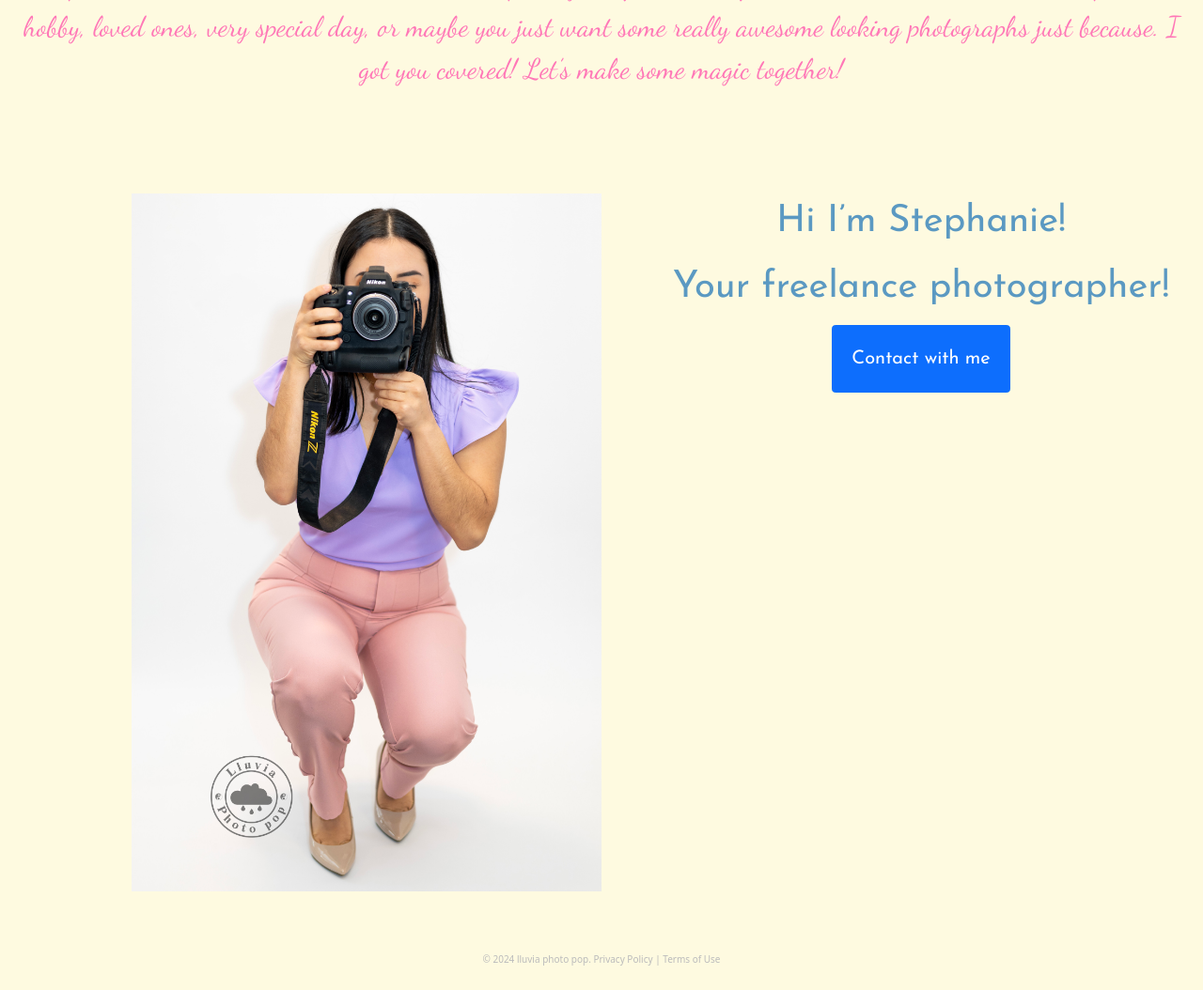
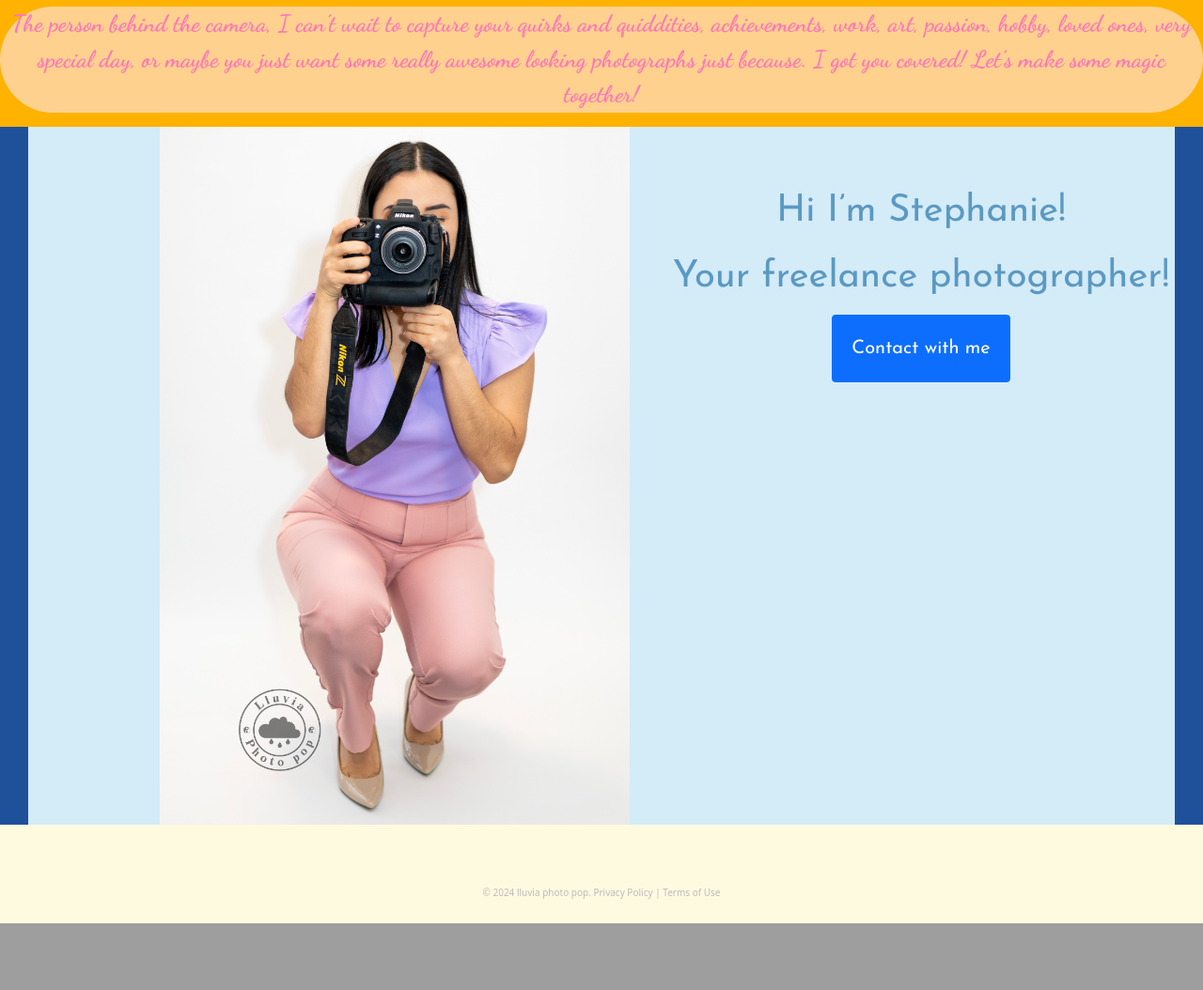
Before and after one commit to Gissela25/lluvia-photopop, a PHP site: page / in a window 1280 px wide. Shown: the part 1806-2860 px from the top of the page at 94% size. After the commit the page ends 2789 px from the top, so only its background shows below. Run offline with PHP 8.4, Linux system fonts and the light colour scheme; some web fonts are replaced.

Commit message:
update-sections

```diff
--- a/assets/css/style.css
+++ b/assets/css/style.css
@@ -6,6 +6,11 @@
     --acua-paleta: #5B99C2;
     --vesh-paleta: #FEFAE0;
     --morado-paleta: #9932cc;
+    --anaranjado-paleta: #FFD18E;
+    --amarillo-oscuro:#1F509A;
+    --celeste: #D4EBF8;
+    --morado-claro: #F5EFFF;
+    --anaranjado-oscuro: #FFB200;
 }
 
 
@@ -131,6 +136,27 @@ ul {
     font-size: 2rem;
 }
 
+.bg-anaranjado{
+    background-color: var(--anaranjado-paleta);
+    border-radius: 8rem;
+}
+
+.bg-anaranjado-oscuro{
+    background-color: var(--anaranjado-oscuro);
+}
+
+.bg-celeste{
+    background-color: var(--amarillo-oscuro);
+}
+
+.bg-grisclaro{
+    background-color: var(--celeste);
+}
+
+.bg-morado-claro{
+    background-color: var(--morado-claro);
+}
+
 @media (min-width: 480px) {
 .contenedor{
     max-width: 90rem;
@@ -138,7 +164,7 @@ ul {
 }
 }
 
-@media (max-width: 919px) {
+@media (max-width: 1019px) {
 
     .color-bg-grid-principal{
         background-color: var(--morado-paleta);
@@ -164,10 +190,12 @@ ul {
     .home-final p{
         font-size: 3rem;
     }
+
+
 }
 
 
-@media (min-width: 920px) {
+@media (min-width: 1020px) {
 
     .nav-logo {
         position: relative;
@@ -210,7 +238,7 @@ ul {
 
 .grid-derecho{
     display: flex;
-    justify-content: space-between;
+    justify-content: space-around;
 }
 .grid-item1{
     width: 20rem; /* Ancho fijo */
@@ -227,7 +255,7 @@ ul {
 }
 
 .grid-item3{
-    width: 43rem; /* Ancho fijo */
+    width: 46rem; /* Ancho fijo */
   height: 38rem; /* Alto fijo */
   object-fit: cover; /* Ajusta la imagen para que no se deforme */
 }
@@ -273,7 +301,6 @@ ul {
     display: block;
     align-items: center;
     margin-left: 4rem;
-    margin-top: 8rem;
 }
 
 .home-final p{
--- a/index.html
+++ b/index.html
@@ -41,8 +41,8 @@
       </section>
     </head>
 
-    <main class="contenedor centrar my-5 px-2 contenido-principal font-Josefin">
-      <h3 class="fw-bold text-center">
+    <main class="centrar contenido-principal font-Josefin">
+      <h3 class="fw-bold text-center mt-4">
         Jasper, IN based freelance photographer, available to travel
       </h3>
       <h4 class="my-4 fw-bold text-center px-5">
@@ -50,7 +50,9 @@
         those fragments and cherish them forever!
       </h4>
 
-      <section class="color-bg-grid-principal grid-principal px-3">
+      <section class="color-bg-grid-principal grid-principal px-3 py-5">
+        <div class="bg-morado-claro p-4">
+          <div class="contenedor">
             <div class="grid-izquierdo">
               <img
                 class="grid-item1"
@@ -89,43 +91,49 @@
             </div>
 
             <h4 class="mt-5 text-center font-dancing fs-1">
-          High quality photography for a wide variety of needs, from creative
-          portraits, couples, family, children, friends, Seniors, graduates, to
-          live music events, branding, parties and more. Don’t hesitate to
-          contact me with any questions or for more information.
+              High quality photography for a wide variety of needs, from
+              creative portraits, couples, family, children, friends, Seniors,
+              graduates, to live music events, branding, parties and more. Don’t
+              hesitate to contact me with any questions or for more information.
             </h4>
+          </div>
+        </div>
       </section>
     </main>
 
-    <section class="container layout-inferior grid-derecho">
+    <section class="bg-anaranjado-oscuro py-2 pt-4">
+      <div class="container layout-inferior grid-derecho">
         <img src="./assets/img/home-page-grid7.jpg" alt="" />
         <img src="./assets/img/home-page-grid8.jpg" alt="" />
         <img src="./assets/img/home-page-grid9.jpg" alt="" />
-    </section>
+      </div>
 
-    <section class="container-fluid text-center fs-2 my-5">
-      <p class="font-dancing">
+      <div class="container-fluid text-center mt-5 bg-anaranjado">
+        <p class="font-dancing fw-bold fs-1 mx-2">
           The person behind the camera, I can’t wait to capture your quirks and
           quiddities, achievements, work, art, passion, hobby, loved ones, very
           special day, or maybe you just want some really awesome looking
           photographs just because. I got you covered! Let’s make some magic
           together!
         </p>
+      </div>
     </section>
 
-    <section class="home-layout-final grid-derecho">
+    <section class="bg-celeste">
+      <div class="home-layout-final grid-derecho bg-grisclaro mx-5">
         <div class="home-final">
           <img src="./assets/img/yo.jpg" alt="" />
         </div>
-      <div class="home-final text-center">
-        <p class="font-Josefin">Hi I’m Stephanie!</p>
+        <div class="home-final text-center mt-5">
+          <p class="font-Josefin mt-5">Hi I’m Stephanie!</p>
           <p class="font-Josefin">Your freelance photographer!</p>
           <button
             type="button"
-          class="btn btn-primary fs-2 font-Josefin text-white"
+            class="btn btn-primary fs-2 font-Josefin text-white mb-4"
           >
             Contact with me
           </button>
+        </div>
       </div>
     </section>
 
```
Lines whose indentation alone changed are shown as unchanged.
